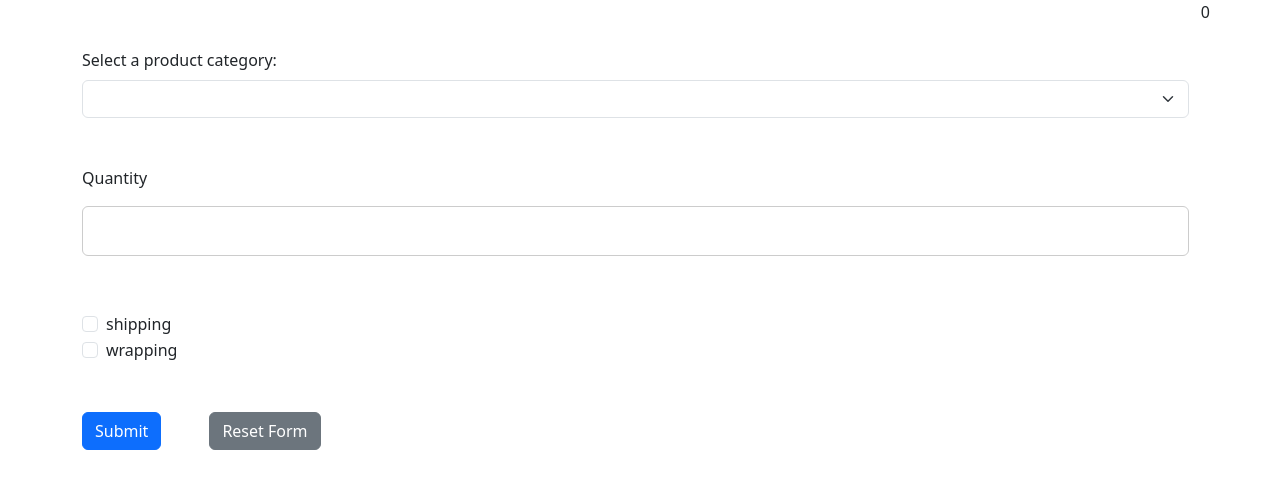
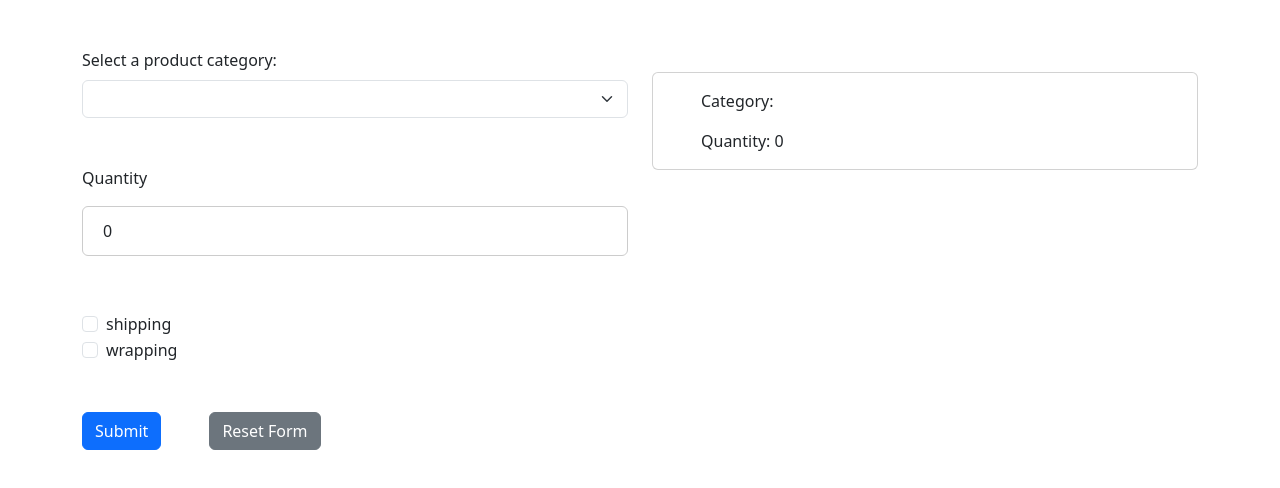
Before and after one commit to BSE2322/POS, a React (Create React App) app in the folder posui/: page /sell-products in a window 1280 px wide. Both pictures are taken after a click on the button "Submit". Shown: the top 488 px of the page. Built offline with nearby package versions, Linux system fonts and the light colour scheme.

Commit message:
final enhancements

```diff
--- a/posui/src/pages/selling.tsx
+++ b/posui/src/pages/selling.tsx
@@ -1,16 +1,30 @@
 import React, { useState } from 'react'
 import { Button, Form, Card, Container, Row, Col } from 'react-bootstrap'
+
+interface CartItem {
+    category: string
+    Quantity: number
+    shipping: boolean
+    Wrapping: boolean
+}
 
 function Selling() {
     const [category, setCategory] = useState(" ")
     const [Quantity, setQuantity]= useState(0)
     const [shipping, setShipping]= useState(false)
     const [wrapping, setwrapping]= useState(false)
+    const [items, setItems] = useState<CartItem[] | null>(null)
+    const products =[];
+    const resetForm =()=>{
+        console.log("run");
 
-
+        setCategory(" ")
+        setQuantity(0)
+        setShipping(false)
+        setwrapping(false)
+    }
         // @ts-ignore
     const handleSubmit = (e) =>{
-        alert("Product Added")
         e.preventDefault()
         try {
             console.log(category)
@@ -18,17 +32,28 @@ function Selling() {
             console.log(shipping)
             console.log(wrapping)
 
+            const cartItem: CartItem = {
+                "category":category,
+                "Quantity":Quantity,
+                "shipping":shipping,
+                "Wrapping":wrapping
+            }
+
+            if (items) {
+                setItems([...items, cartItem])
+            } else {
+                setItems([cartItem])
+            }
+
+            alert("Product Added")
+            resetForm()
+
         } catch (error) {
           console.log(error)
         }
+    }
+    console.log("Items",items)
 
-    }
-    const resetForm =()=>{
-        setCategory(" ")
-        setQuantity(0)
-        setShipping(false)
-        setwrapping(false)
-    }
   return (
     <Container>
         <Row>
@@ -37,7 +62,7 @@ function Selling() {
                     <Form.Group className="mb-3">
                         <Form.Label>Select a product category: </Form.Label>
 
-                        <Form.Select name="category" id="category" onChange={(e)=>setCategory(e.target.value)}>
+                        <Form.Select name="category" id="category" value={category} onChange={(e)=>setCategory(e.target.value)}>
                             <option value=""> </option>
                             <option value="clothing">Clothing</option>
                             <option value="electronics">Electronics</option>
@@ -48,37 +73,34 @@ function Selling() {
                     <Form.Group className='my-5'>
                         <Form.Label>Quantity</Form.Label>
                         {/* @ts-ignore */}
-                        <Form.Control type="number" name='quantity' onChange={(e)=>setQuantity(e.target.value)}/>
+                        <Form.Control value={Quantity} type="number" name='quantity' onChange={(e)=>setQuantity(e.target.value)}/>
                     </Form.Group>
 
                     <Form.Group>
-                        <Form.Check type="checkbox" label="shipping" onChange={(e)=>setShipping(e.target.checked)} />
+                        {/* @ts-ignore */}
+                        <Form.Check type="checkbox" label="shipping" value={shipping} onChange={(e)=>setShipping(e.target.checked)} />
                     </Form.Group>
 
 
                     <Form.Group>
-                        <Form.Check type="checkbox" label="wrapping" onChange={(e)=>setwrapping(e.target.checked)} />
+                        {/* @ts-ignore */}
+                        <Form.Check type="checkbox" label="wrapping" value={shipping} onChange={(e)=>setwrapping(e.target.checked)} />
                     </Form.Group>
 
                     <Button type='submit' className='mt-5'>Submit</Button>
                     <Button className='mt-5 ms-5' variant='secondary' onClick={resetForm}>Reset Form</Button>
                 </Form>
             </Col>
-
-            {category&&Quantity&&
-                <Col className='mt-4'>
-                    <Card className="mt-5 ps-5 pt-3">
-                        <p>Category: {category}</p>
-                        <p>Quantity: {Quantity}</p>
-                        {shipping|| wrapping? <>
-                        <p>{shipping}</p>
-                        <p>{wrapping}</p>
-                        </>: <></>
-                        }
-
+            <Col className='mt-4'>
+            {items && items.map((item, index) => (
+                    <Card key={index} className="mt-5 ps-5 pt-3">
+                        <p>Category: {item.category}</p>
+                        <p>Quantity: {item.Quantity}</p>
+                       {item.shipping && <p>Shipping</p>}
                     </Card>
-                </Col>
+                ))
             }
+            </Col>
         </Row>
 
 
```
